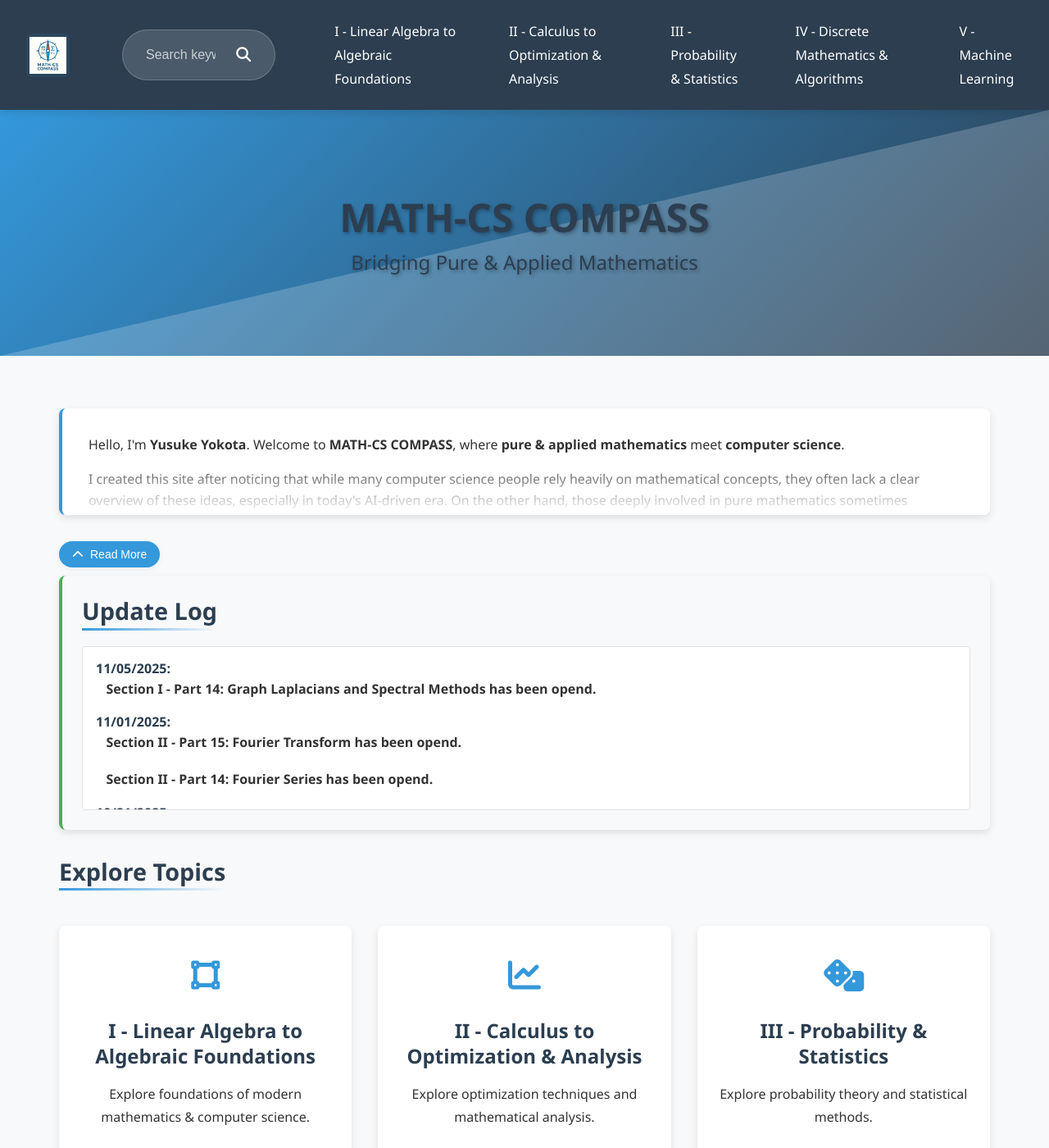
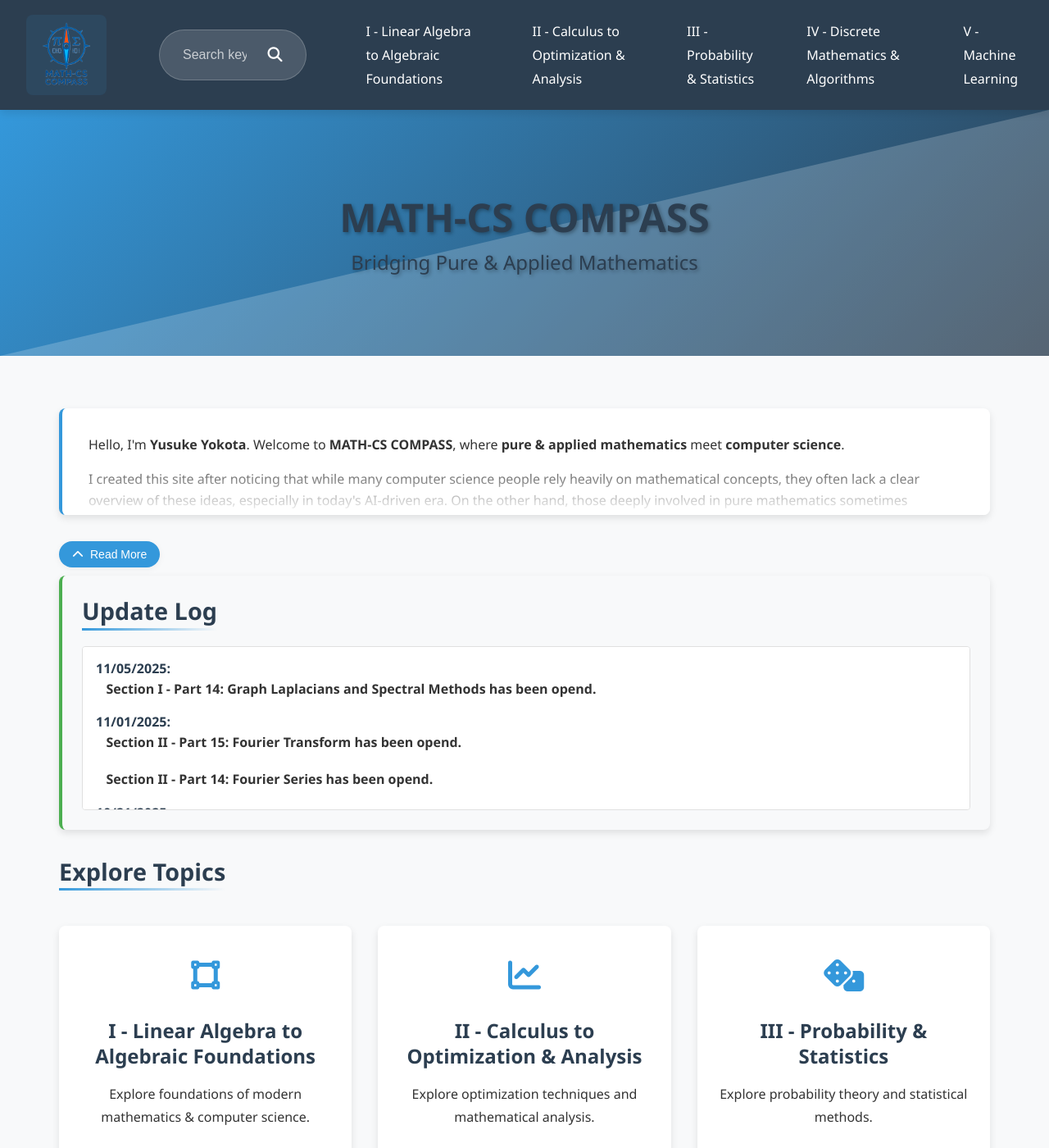
Before and after one commit to Yusukey01/yusukey01.github.io, a Jekyll site: the page built from index.html, in a window 1280 px wide and 1400 px high. Shown: the whole window at 82% size. Built offline with Jekyll 4.4.1, drawn with Linux system fonts in a browser that asks for light colours.

Commit message:
add our logo on home

```diff
--- a/_includes/header.html
+++ b/_includes/header.html
@@ -5,7 +5,7 @@
             <a href="{% if page.level == 'home' %}index.html{% elsif page.level == 'section' %}../../index.html{% elsif page.level == 'detail' %}../../../index.html{% else %}../../../index.html{% endif %}"
                class="logo-link {% if page.url == '/' or page.url == '/index.html' %}active{% endif %}"
                title="Home - Math-CS Compass">
-                <img src="{% if page.level == 'home' %}../images/icon_x512.png{% elsif page.level == 'section' %}../../images/icon_x512.png{% elsif page.level == 'detail' %}../../images/icon_x512.png{% else %}../../../images/icon_x512.png{% endif %}"
+                <img src="{% if page.level == 'home' %}../images/test1.png{% elsif page.level == 'section' %}../../images/test1.png{% elsif page.level == 'detail' %}../../images/test1.png{% else %}../../../images/test1.png{% endif %}"
                      alt="Math-CS Compass Logo"
                      class="nav-logo">
             </a>
--- a/css/styles.css
+++ b/css/styles.css
@@ -130,7 +130,7 @@
 
   /* Logo Image in Navigation */
   .nav-logo {
-      height: 45px;
+      height: 90px;
       width: auto;
       display: block;
       transition: transform var(--transition-normal), filter var(--transition-normal);
```
